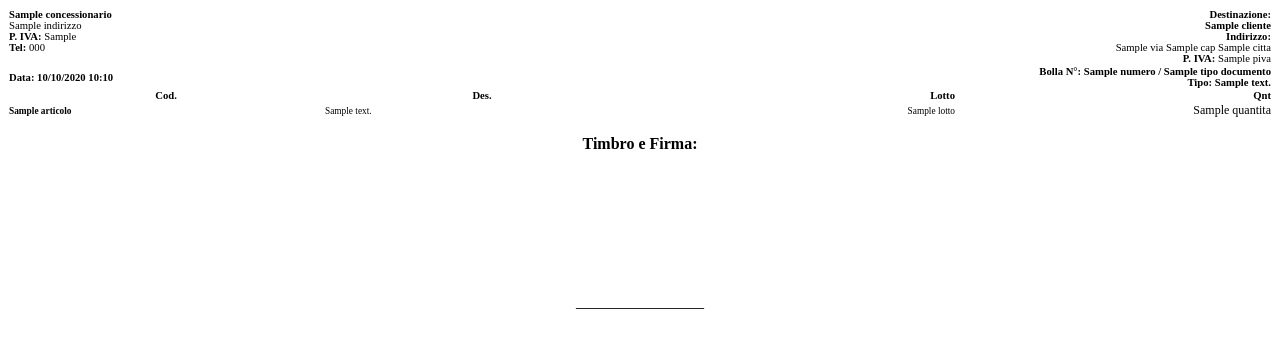
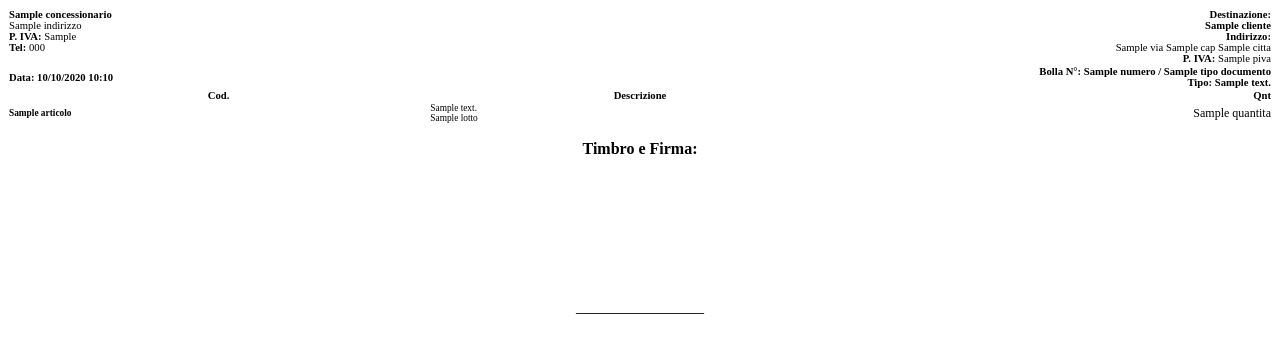
Before and after one commit to Kaminari94/Centrale-delle-Bolle, a Django app: template SitoValat/bolle/templates/bolle/bolla_stampa.html in a window 1280 px wide. Shown: the top 353 px of the page. Run offline with Django 3.2, Linux system fonts and the light colour scheme; the template is opened without the code that fills it: most values are stand-ins (such as "Sample title", 1, 10 or a date in 2020).

Commit message:
Quick Fix 39: si torna alla stampa bolla normale. Vediam come va.

```diff
--- a/SitoValat/bolle/templates/bolle/bolla_stampa.html
+++ b/SitoValat/bolle/templates/bolle/bolla_stampa.html
@@ -76,15 +76,15 @@
             font-size: 12pt;
             width: 100%;
         }
+        @media print{
+                .d-print-none {
+                    display: none !important;
+                }
+            }
     </style>
 </head>
 <body>
-        <!--<p align="center" class="d-print-none"><button style="width:100px;height:40px;font-size:14pt;" onclick="window.print()">Stampa</button></p>-->
-        <script>
-            window.onload = function() {
-                window.print();
-            };
-        </script>
+        <p align="center" class="d-print-none"><button style="width:100px;height:40px;font-size:14pt;" onclick="window.history.back()">Stampa</button></p>
         <!-- Intestazione -->
         <table>
             <tr>
@@ -136,8 +136,7 @@
             <thead>
                 <tr>
                     <th scope="col">Cod.</th>
-                    <th scope="col">Des.</th>
-                    <th scope="col" align="right">Lotto</th>
+                    <th scope="col">Descrizione</th>
                     <th scope="col" align="right">Qnt</th>
                 </tr>
             </thead>
@@ -145,8 +144,7 @@
                 {% for riga in bolla.righe.all %}
                 <tr>
                     <td class="cod"><strong>{{ riga.articolo.nome }}</strong></td>
-                    <td class="descr">{{ riga.articolo.descrizione }}</td>
-                    <td class="lotto" align="right">{{ riga.lotto }}</td>
+                    <td class="descr">{{ riga.articolo.descrizione }}<br>{{ riga.lotto }}</td>
                     <td class="quant" align="right">{{ riga.quantita }}</td>
                 </tr>
                 {% endfor %}
```
